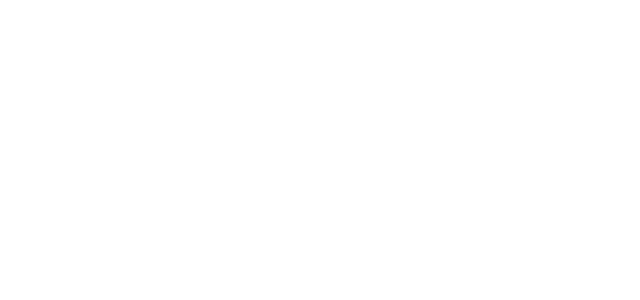
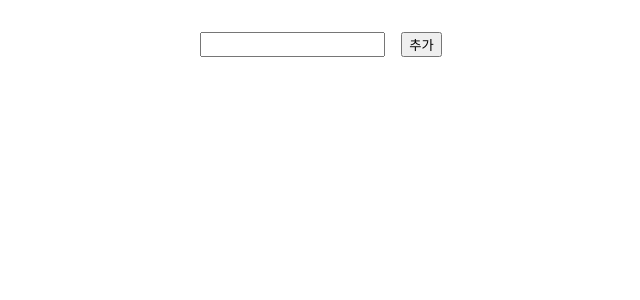
Before and after one commit to yongsoocho/react-ts-inflearn, a React (Create React App) app: page / in a window 1280 px wide. Shown: the top 300 px of the page, without its empty margins (319-959 px from the left). Built offline with nearby package versions, Linux system fonts and the light colour scheme.

Commit message:
1강 기본 틀 제작

```diff
--- a/src/App.tsx
+++ b/src/App.tsx
@@ -1,9 +1,31 @@
-import React from "react";
-import logo from "./logo.svg";
+import React, { useState } from "react";
 import "./App.css";
 
 function App() {
-  return <div className="App"></div>;
+  const [todo, setTodo] = useState("");
+
+  return (
+    <div className="App">
+      <div style={{ boxSizing: "border-box", padding: "32px" }}>
+        <form
+          style={{
+            display: "flex",
+            justifyContent: "center",
+          }}
+          onSubmit={(e) => {
+            e.preventDefault();
+          }}
+        >
+          <input
+            value={todo}
+            onChange={(e) => setTodo(e.target.value)}
+            style={{ marginRight: "16px" }}
+          />
+          <button type="submit">추가</button>
+        </form>
+      </div>
+    </div>
+  );
 }
 
 export default App;
```
